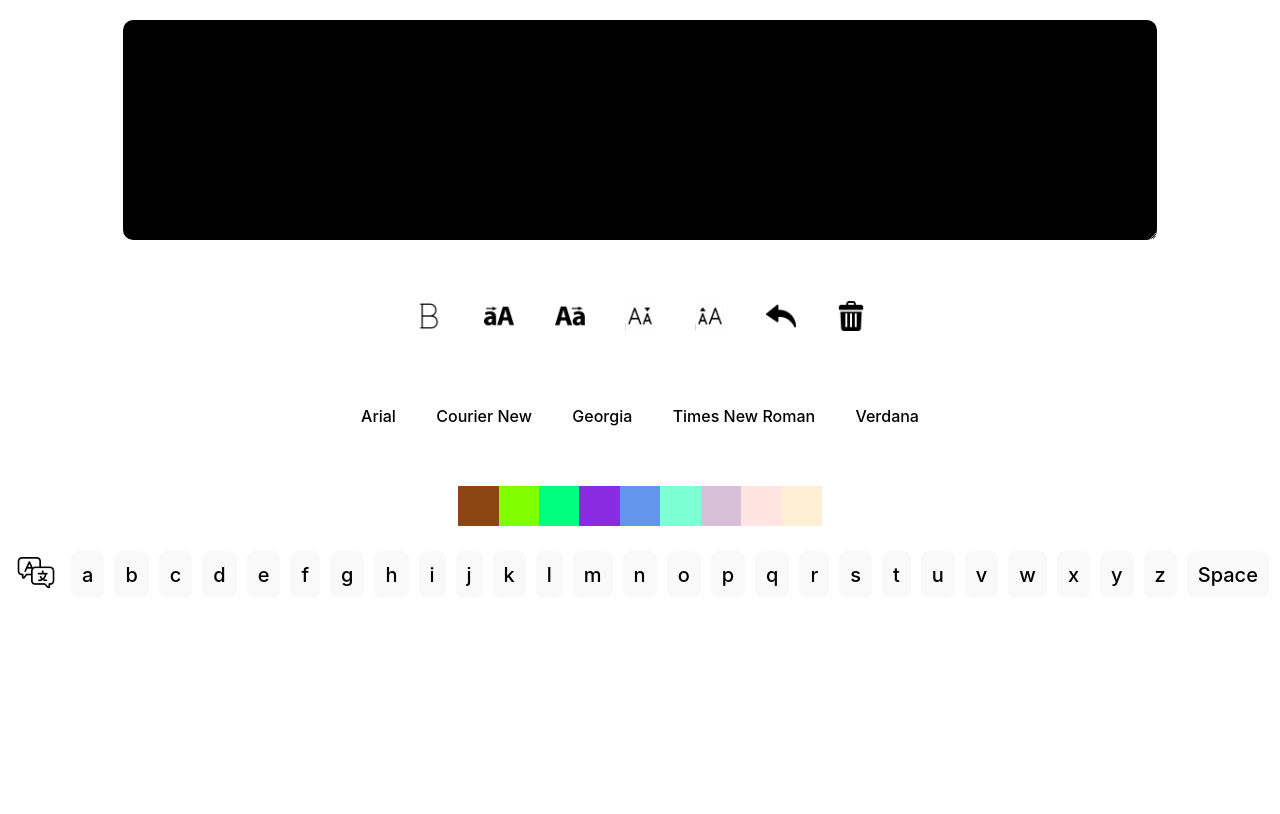
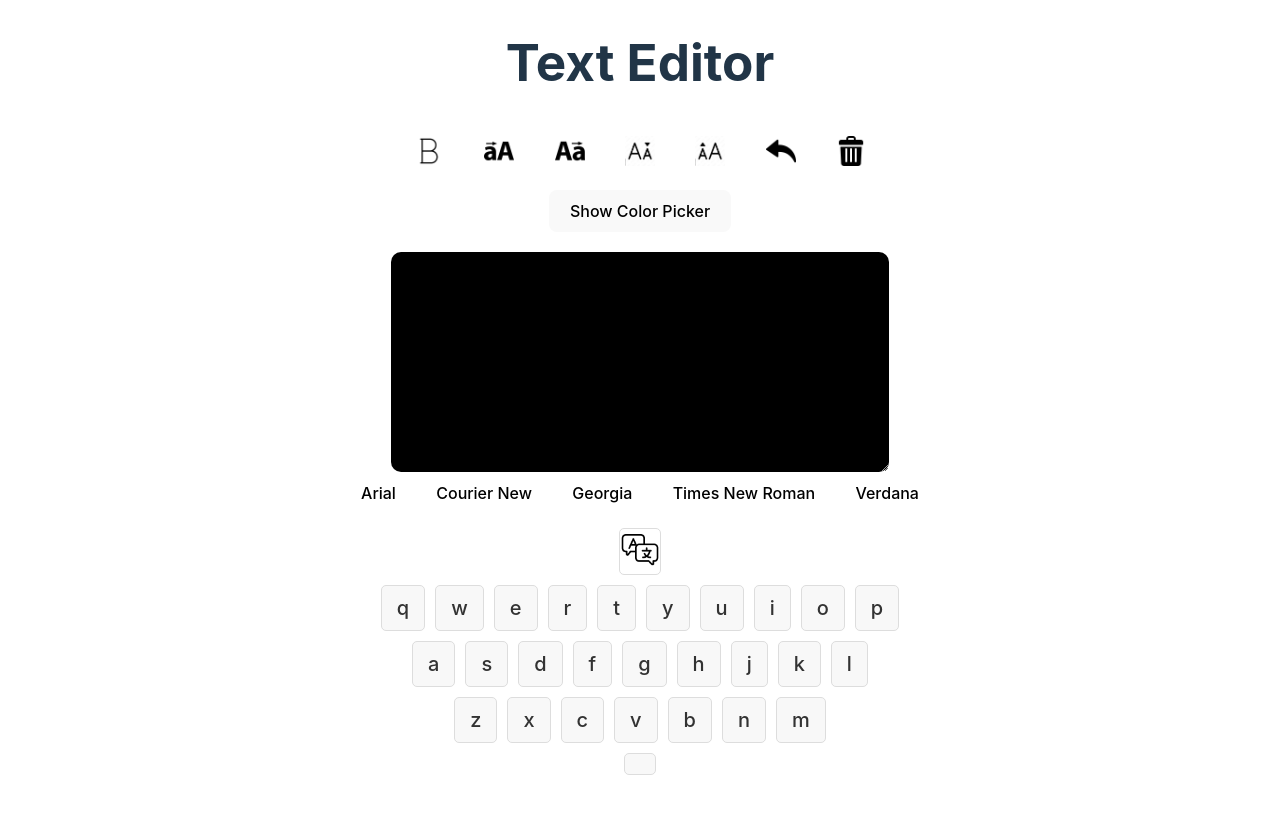
Before and after one commit to ilanasuied/full-stack-4, a React (Vite) app in the folder vite-project/: page / in a window 1280 px wide. Shown: the top 814 px of the page. Built offline with nearby package versions, Linux system fonts and the light colour scheme.

Commit message:
changes in the style

```diff
--- a/vite-project/package.json
+++ b/vite-project/package.json
@@ -10,7 +10,9 @@
     "preview": "vite preview"
   },
   "dependencies": {
+    "num": "^0.3.0",
     "react": "^18.2.0",
+    "react-color": "^2.19.3",
     "react-dom": "^18.2.0"
   },
   "devDependencies": {
--- a/vite-project/src/App.jsx
+++ b/vite-project/src/App.jsx
@@ -4,6 +4,7 @@ import TextEditor from './components/TextEditor';
 const App = () => {
   return (
     <div>
+      <h1>Text Editor</h1>
       <TextEditor />
     </div>
   );
--- a/vite-project/src/components/ColorPicker.jsx
+++ b/vite-project/src/components/ColorPicker.jsx
@@ -1,22 +1,35 @@
 import React, { useState } from 'react';
 import styles from './ColorPicker.module.css'
-
-const colorNames = ['SaddleBrown', 'Chartreuse', 'SpringGreen', 'BlueViolet', 'CornflowerBlue', 'Aquamarine', 'Thistle', 'MistyRose', 'PapayaWhip'];
-
-export default function ColorPicker({onColorChoosen}) {
+import { SketchPicker } from 'react-color'
 
 
+const ColorPicker = ({ onColorChoosen }) => {
+    const [showColorPicker, setShowColorPicker] = useState(false);
+    const [selectedColor, setSelectedColor] = useState('');
+
+
+    const handleColorPickerChange = (color) => {
+        setSelectedColor(color.hex);
+        onColorChoosen(color.hex);
+    };
+
     return (
-        <div>
-            {colorNames.map((colorName)=>(
-                <button
-                className={styles.colorButton}
-                onClick={() => onColorChoosen(colorName)}
-                key={colorName}
-                style={{ backgroundColor: `${colorName}`, color: `${colorName}`}}
-                >
+        <div className={styles.colorPickerContainer}>
+            <div className={styles.colorPickerWrapper}>
+                <button className={styles.toggleColorPickerButton} onClick={() => setShowColorPicker(!showColorPicker)}>
+                    {showColorPicker ? 'Hide Color Picker' : 'Show Color Picker'}
                 </button>
-            ))}
+                {showColorPicker && (
+                    <div className={styles.sketchPickerContainer}>
+                        <SketchPicker
+                            color={selectedColor}
+                            onChange={handleColorPickerChange}
+                        />
+                    </div>
+                )}
+            </div>
         </div>
     );
-}
+};
+
+export default ColorPicker;
--- a/vite-project/src/components/ColorPicker.module.css
+++ b/vite-project/src/components/ColorPicker.module.css
@@ -1,5 +1,23 @@
-.colorButton{
-    width: 10px;
-    height: 40px;
-    border-radius: 0%;
+/* ColorPicker.module.css */
+.colorPickerContainer {
+    position: relative; /* Make sure this container is the reference point for the absolute positioning */
 }
+
+.colorPickerWrapper {
+    display: inline;
+    position: relative;
+}
+
+.toggleColorPickerButton {
+    padding: 10px 20px;
+    font-size: 16px;
+    cursor: pointer;
+    margin-top:10px;
+}
+
+.sketchPickerContainer {
+    position: absolute;
+    top: 50px; /* Adjust this value as needed to ensure it opens above the button */
+    left: 0;
+    z-index: 1000; /* Ensure it appears above other elements */
+}
--- a/vite-project/src/components/FontFamilyPicker.module.css
+++ b/vite-project/src/components/FontFamilyPicker.module.css
@@ -2,6 +2,6 @@
 .fontButton{
     background-color: white;
     border-radius: 0%;
-    margin-bottom: 50px;
+    margin-bottom: 10px;
     color: black;
 }
--- a/vite-project/src/components/Keyboard.jsx
+++ b/vite-project/src/components/Keyboard.jsx
@@ -1,13 +1,18 @@
 import React, { useState } from 'react';
 import styles from './Keyboard.module.css';
 
-const languages = {
-  en: ['a', 'b', 'c', 'd', 'e', 'f', 'g', 'h', 'i', 'j', 'k', 'l', 'm', 'n', 'o', 'p', 'q', 'r', 's', 't', 'u', 'v', 'w', 'x', 'y', 'z', ' '],
-  he: ['א', 'ב', 'ג', 'ד', 'ה', 'ו', 'ז', 'ח', 'ט', 'י', 'כ', 'ל', 'מ', 'נ', 'ס', 'ע', 'פ', 'צ', 'ק', 'ר', 'ש', 'ת', ' '],
-  emoji: ['😊', '😂', '😍', '🤔', '👍', '🙌', '🎉', '💔', '🔥', '✨', '🎁', '🎄']
-};
+
 
 const Keyboard = ({ onKeyPress }) => {
+  const languages = {
+    en: ['qwertyuiop', 'asdfghjkl', 'zxcvbnm', ' '],
+    he: ['פםןוטארק', 'ףךלחיעכגדש', 'ץתצמנהבסז', ' '],
+    emoji: [
+      '😊😂😍🤔👍🙌🎉💔🔥✨🎁🎄', // Emotions
+      '❤️😎🌟😘🚀💼🍔🌈🎈💡📚🎵', // Objects
+      '📁📂🗂️📅📆🗓️📇📈📉📊📋📌' // Activities
+    ],
+  };
   const [currentLanguage, setCurrentLanguage] = useState('en');
 
   const handleLanguageChange = () => {
@@ -18,12 +23,16 @@ const Keyboard = ({ onKeyPress }) => {
   return (
     <div className={styles.keyboardContainer}>
       <button className={styles.languageButton} onClick={handleLanguageChange}>
-        <img className={styles.languageImg} src='./src/image/language.png'></img>
+        <img className={styles.languageImg} src='./src/image/language.png' alt="Language" />
       </button>
-      {languages[currentLanguage].map((key, index) => (
-        <button key={index} className={styles.keyButton} onClick={() => onKeyPress(key)}>
-            {key === ' ' ? (currentLanguage === 'he' ? 'רווח' : 'Space') : key}
-        </button>
+      {languages[currentLanguage].map((row, rowIndex) => (
+        <div key={rowIndex} className={styles.row}>
+          {[...row].map((key, keyIndex) => (
+            <button key={keyIndex} className={styles.keyButton} onClick={() => onKeyPress(key)}>
+              {key}
+            </button>
+          ))}
+        </div>
       ))}
     </div>
   );
--- a/vite-project/src/components/Keyboard.module.css
+++ b/vite-project/src/components/Keyboard.module.css
@@ -1,27 +1,46 @@
 /* src/components/Keyboard.module.css */
 .keyboardContainer {
   display: flex;
-    flex-wrap: wrap;
-    justify-content: center;
-    margin-top: 20px;
+  flex-direction: column;
+  align-items: center;
+}
+
+.row {
+  display: flex;
 }
 
 .keyButton {
   margin: 5px;
-    padding: 10px;
+  padding: 10px 15px;
   font-size: 20px;
   cursor: pointer;
+  background-color: #f8f8f8; /* Light gray button background */
+  color: #333; /* Default button text color */
+  border: 1px solid #ddd; /* Light gray button border */
+  border-radius: 5px;
+  transition: background-color 0.3s ease;
+}
+
+.keyButton:hover {
+  background-color: #ddd; /* Darker gray background on hover */
 }
 
 .languageButton {
   margin: 5px;
-    padding: 0px 4px;
+  padding: 0;
   font-size: 20px;
   cursor: pointer;
-    background-color: white;
+  background-color: #fff; /* White background for language button */
+  border: 1px solid #ddd; /* Light gray border */
+  border-radius: 5px;
+  transition: background-color 0.3s ease;
 }
 
-  .languageImg{
+.languageButton:hover {
+  background-color: #f8f8f8; /* Light gray background on hover */
+}
+
+.languageImg {
   height: 40px;
-    padding: 0px;
+  padding: 0;
 }
--- a/vite-project/src/components/SpecialKeys.module.css
+++ b/vite-project/src/components/SpecialKeys.module.css
@@ -3,7 +3,7 @@
     justify-content: space-between;
     background-color: white;
     padding: 0%;
-    margin: 50px;
+    /* margin: 50px; */
 }
 
 .buttons{
--- a/vite-project/src/components/TextEditor.jsx
+++ b/vite-project/src/components/TextEditor.jsx
@@ -63,6 +63,14 @@ const TextEditor = () => {
 
   return (
     <div className={styles.editorContainer}>
+       <SpecialKeys  onRemovePress={handleRemovePress}
+                    onRemoveAllPress={handleRemoveAllPress}
+                    onIncreaseFontSize={increaseFontSize}
+                    onDecreaseFontSize={decreaseFontSize}
+                    onUpperCase={toUpperCase}
+                    onLowerCase={toLowerCase}
+                    onBoldPress={toggleBold}/>
+         <ColorPicker onColorChoosen={colorChange}/>
       <textarea
         className={styles.textArea}
         value={text}
@@ -73,15 +81,7 @@ const TextEditor = () => {
                   fontWeight: `${isBold}`
               }}
       />
-      <SpecialKeys  onRemovePress={handleRemovePress}
-                    onRemoveAllPress={handleRemoveAllPress}
-                    onIncreaseFontSize={increaseFontSize}
-                    onDecreaseFontSize={decreaseFontSize}
-                    onUpperCase={toUpperCase}
-                    onLowerCase={toLowerCase}
-                    onBoldPress={toggleBold}/>
       <FontFamilyPicker onFontPress={handleFontChange}/>
-      <ColorPicker onColorChoosen={colorChange}/>
       <Keyboard onKeyPress={handleKeyPress} />
     </div>
   );
--- a/vite-project/src/index.css
+++ b/vite-project/src/index.css
@@ -4,7 +4,7 @@
   font-weight: 400;
 
   color-scheme: light dark;
-  color: rgba(255, 255, 255, 0.87);
+  color: rgba(29, 22, 22, 0.87);
   background-color: #242424;
 
   font-synthesis: none;
```
Also changed, not shown: 1 other file (tests, documents, lock files or other folders). Lines whose indentation alone changed are shown as unchanged.
